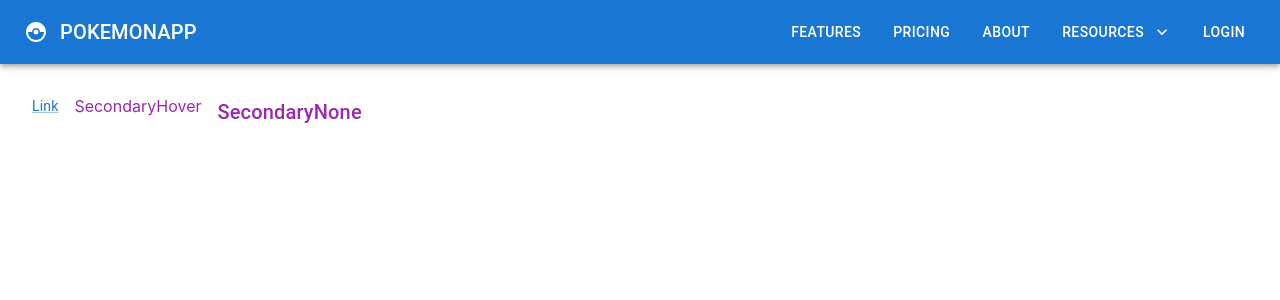
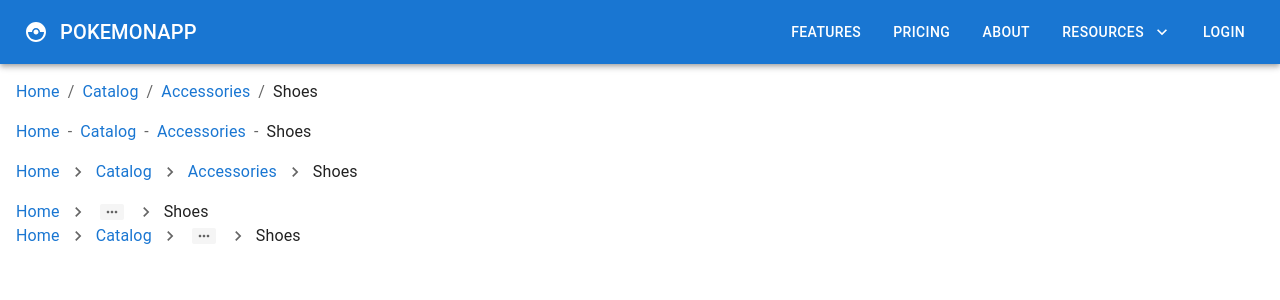
Before and after one commit to saraswathi22-mac/react-mui, a React (Create React App) app: page / in a window 1280 px wide. Shown: the top 300 px of the page. Built offline with nearby package versions, Linux system fonts and the light colour scheme.

Commit message:
Breadcrumbs

```diff
--- a/src/App.tsx
+++ b/src/App.tsx
@@ -17,7 +17,8 @@ import './App.css';
 // import { MuiImageList } from './components/16_ImageList';
 // import { MuiNavbar } from './components/17_Navbar';
 import { MuiMenu } from './components/18_Menu';
-import { MuiLink } from './components/19_Link';
+// import { MuiLink } from './components/19_Link';
+import { MuiBreadcrumbs } from './components/20_Breadcrumbs';
 
 function App() {
   return (
@@ -40,7 +41,8 @@ function App() {
       {/* <MuiImageList /> */}
       {/* <MuiNavbar /> */}
       <MuiMenu />
-      <MuiLink />
+      {/* <MuiLink /> */}
+      <MuiBreadcrumbs />
     </div>
   );
 }
--- /dev/null
+++ b/src/components/20_Breadcrumbs.tsx
@@ -0,0 +1,90 @@
+import { NavigateNext } from "@mui/icons-material";
+import { Box, Link, Typography, Breadcrumbs } from "@mui/material";
+
+export const MuiBreadcrumbs = () => {
+  return (
+    <>
+      <Box m={2}>
+        <Breadcrumbs aria-label="breadcrumb">
+          <Link underline="hover" href="#">
+            Home
+          </Link>
+          <Link underline="hover" href="#">
+            Catalog
+          </Link>
+          <Link underline="hover" href="#">
+            Accessories
+          </Link>
+          <Typography color="text.primary">Shoes</Typography>
+        </Breadcrumbs>
+      </Box>
+      <Box m={2}>
+        <Breadcrumbs aria-label="breadcrumb" separator="-">
+          <Link underline="hover" href="#">
+            Home
+          </Link>
+          <Link underline="hover" href="#">
+            Catalog
+          </Link>
+          <Link underline="hover" href="#">
+            Accessories
+          </Link>
+          <Typography color="text.primary">Shoes</Typography>
+        </Breadcrumbs>
+      </Box>
+      <Box m={2}>
+        <Breadcrumbs
+          aria-label="breadcrumb"
+          separator={<NavigateNext fontSize="small" />}
+        >
+          <Link underline="hover" href="#">
+            Home
+          </Link>
+          <Link underline="hover" href="#">
+            Catalog
+          </Link>
+          <Link underline="hover" href="#">
+            Accessories
+          </Link>
+          <Typography color="text.primary">Shoes</Typography>
+        </Breadcrumbs>
+      </Box>
+      <Box m={2}>
+        <Breadcrumbs
+          aria-label="breadcrumb"
+          separator={<NavigateNext fontSize="small" />}
+          maxItems={2}
+        >
+          <Link underline="hover" href="#">
+            Home
+          </Link>
+          <Link underline="hover" href="#">
+            Catalog
+          </Link>
+          <Link underline="hover" href="#">
+            Accessories
+          </Link>
+          <Typography color="text.primary">Shoes</Typography>
+        </Breadcrumbs>
+        <Breadcrumbs
+          aria-label="breadcrumb"
+          separator={<NavigateNext fontSize="small" />}
+          maxItems={3}
+          // itemsAfterCollapse={2}
+          itemsBeforeCollapse={2}
+        >
+          <Link underline="hover" href="#">
+            Home
+          </Link>
+          <Link underline="hover" href="#">
+            Catalog
+          </Link>
+          <Link underline="hover" href="#">
+            Accessories
+          </Link>
+          <Typography color="text.primary">Shoes</Typography>
+        </Breadcrumbs>
+      </Box>
+    </>
+  );
+};
```
Also changed, not shown: 1 other file (tests, documents, lock files or other folders).
